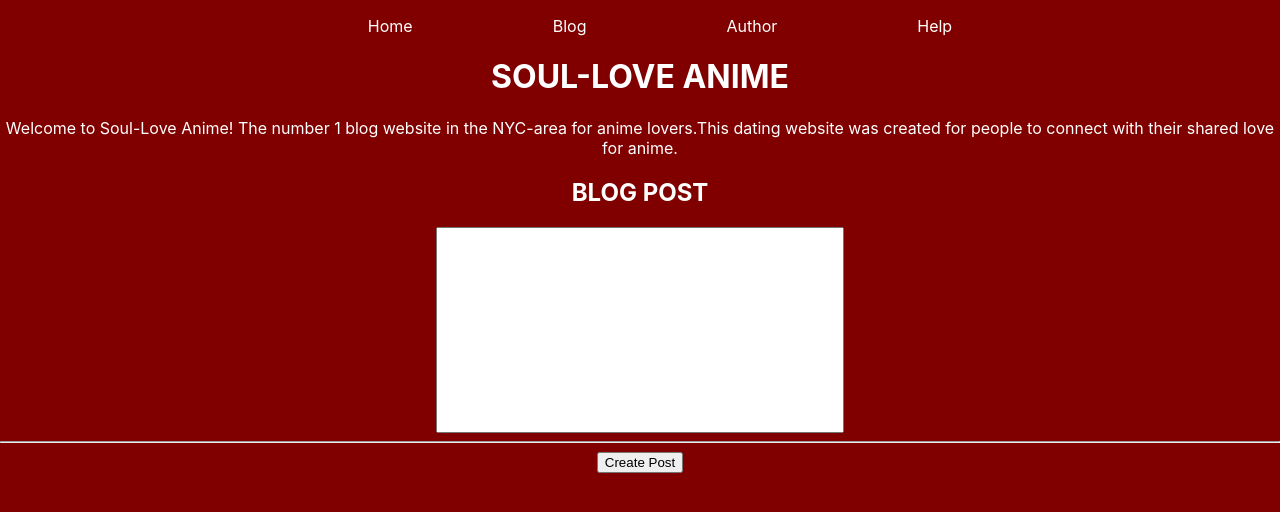
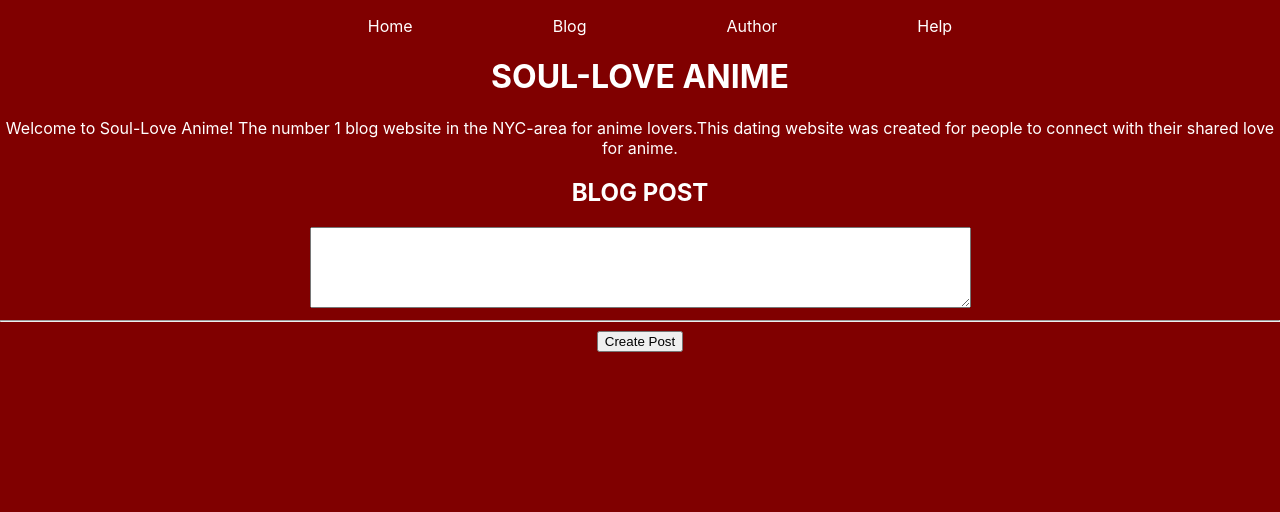
Before and after one commit to jessicalynn03/soul-love-anime, a React (Create React App) app: page / in a window 1280 px wide. Both pictures are taken after a click on the item "Blog". Shown: the top 512 px of the page. Built offline with nearby package versions, Linux system fonts and the light colour scheme.

Commit message:
part 1 of soul-love project complete with functionality

```diff
--- a/package.json
+++ b/package.json
@@ -6,12 +6,12 @@
     "@testing-library/jest-dom": "^5.16.4",
     "@testing-library/react": "^13.1.1",
     "@testing-library/user-event": "^13.5.0",
+    "axios": "^0.27.2",
     "react": "^18.0.0",
     "react-dom": "^18.0.0",
     "react-scripts": "5.0.1",
     "web-vitals": "^2.1.4"
   },
-
   "scripts": {
     "start": "react-scripts start",
     "build": "react-scripts build",
--- a/src/App.css
+++ b/src/App.css
@@ -20,7 +20,6 @@
 
 .anime-info {
   display: flex;
-  flex: column;
 }
 
 .help-page {
@@ -29,7 +28,13 @@
   padding: 25px;
 }
 
-.comment-input {
+/* .comment-input {
   width: 400px;
   height: 200px;
+} */
+
+.comment-post {
+  display: flex;
+  flex-direction: column;
+  justify-content: space-around;
 }
--- a/src/App.js
+++ b/src/App.js
@@ -5,7 +5,7 @@
 import Author from "./components/Author";
 import Help from "./components/Help";
 
-
+// used class constructors so that upon clicking the nav, which ever one is clicked, the contents from that component would appear on the screen.
 class App extends Component {
   constructor(props) {
     super(props)
--- a/src/components/Anime.js
+++ b/src/components/Anime.js
@@ -9,6 +9,7 @@
 //     </div>
 // )
 // }
+// looped through the array of object created so that it can be displayed on the scree.
 function Anime () {
     let animeJSX = animeList.map(anime => (
         <ul>
@@ -25,7 +26,7 @@
     </>
 )
 }
-
+// wrapped variable around square brackets so that it can be displayed on the screen.
 
 
 export default Anime;
--- a/src/components/Post.js
+++ b/src/components/Post.js
@@ -1,5 +1,5 @@
-import {useState} from "react";
-function Post(){
+import { useState } from "react";
+function Post() {
     const [postComment, setPostComment] = useState([]);
     const [comment, setComment] = useState("");
     // const [isSent, setIsSent] = useState(false);
@@ -9,15 +9,27 @@
         setPostComment([...postComment, comment])
         // setIsSent(true);
     }
-    return(
-      <div>
-          <h2>BLOG POST</h2>
-          <form onSubmit={postSubmit}>
-              <input className="comment-input" type="text" value={comment} onChange={(e) =>{setComment(e.target.value)}}/> <hr></hr>
-              <input type="submit" value="Create Post"/>
-          </form>
-          <span>{comment}</span>
-      </div>
+    return (
+        <div>
+            <h2>BLOG POST</h2>
+            <form onSubmit={postSubmit}>
+                {/* <input className="comment-input" type="text" value={comment} onChange={(e) => {setComment(e.target.value)}}/> */}
+                <textarea type='text' value={comment} onChange={(e) => {setComment(e.target.value)}} rows='5' cols='80' id='blog-post'></textarea>
+                <hr></hr>
+                <input type="submit" value="Create Post" />
+            </form>
+            <ul className="comment-post">
+                {postComment.map((item, index) => {
+                    return (
+                        <li key={index}>
+
+                            {item}</li>
+                    )
+                })
+
+                }
+            </ul>
+        </div>
 
     )
 }
```
Also changed, not shown: src/animeList.js (+3 -0 lines), 1 other file (tests, documents, lock files or other folders).
